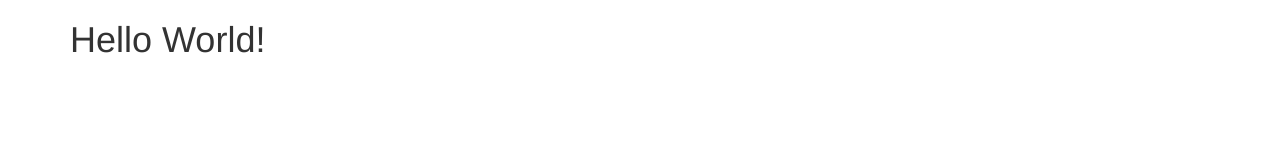
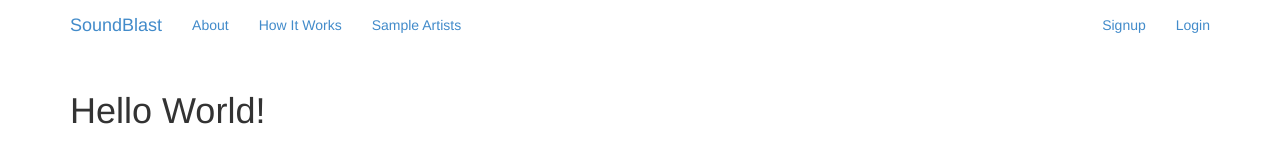
Before and after one commit to Codefornewark/bootstrap_newark, a plain HTML site: page index.html in a window 1280 px wide. Drawn offline with Linux system fonts and the light colour scheme.

Commit message:
added header

```diff
--- a/index.html
+++ b/index.html
@@ -5,6 +5,37 @@
 	<link rel="stylesheet" href="bootstrap.css">
 </head>
 <body>
+		<!-- Navbar -->
+    <header class="navbar navbar-static-top bs-docs-nav" id="top" role="banner">
+	  <div class="container">
+	    <div class="navbar-header">
+	      <button class="navbar-toggle" type="button" data-toggle="collapse" data-target=".bs-navbar-collapse">
+	        <span class="sr-only">Toggle navigation</span>
+	        <span class="icon-bar"></span>
+	        <span class="icon-bar"></span>
+	        <span class="icon-bar"></span>
+	      </button>
+	      <a href="../" class="navbar-brand">SoundBlast</a>
+	    </div>
+	    <nav class="collapse navbar-collapse bs-navbar-collapse" role="navigation">
+	      <ul class="nav navbar-nav">
+	        <li>
+	          <a href="#about">About</a>
+	        </li>
+	        <li>
+	          <a href="#how">How It Works</a>
+	        </li>
+	        <li>
+	          <a href="#songs">Sample Artists</a>
+	        </li>
+	      </ul>
+	      <ul class="nav navbar-nav navbar-right">
+	        <li><a href="#login">Signup</a></li>
+	        <li><a href="#login">Login</a></li>
+	      </ul>
+	    </nav>
+	  </div>
+	</header>
 	<div class="container">
 		<h1>Hello World!</h1>
 	</div>
```
